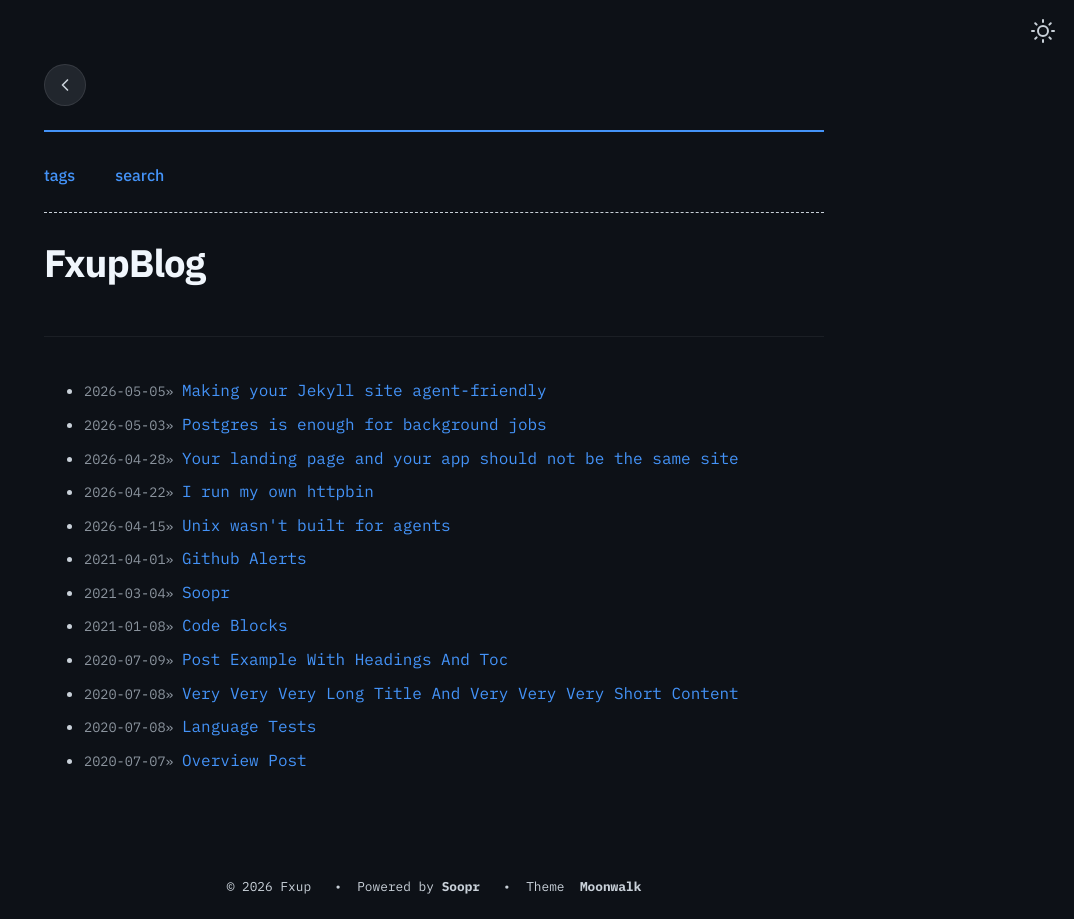
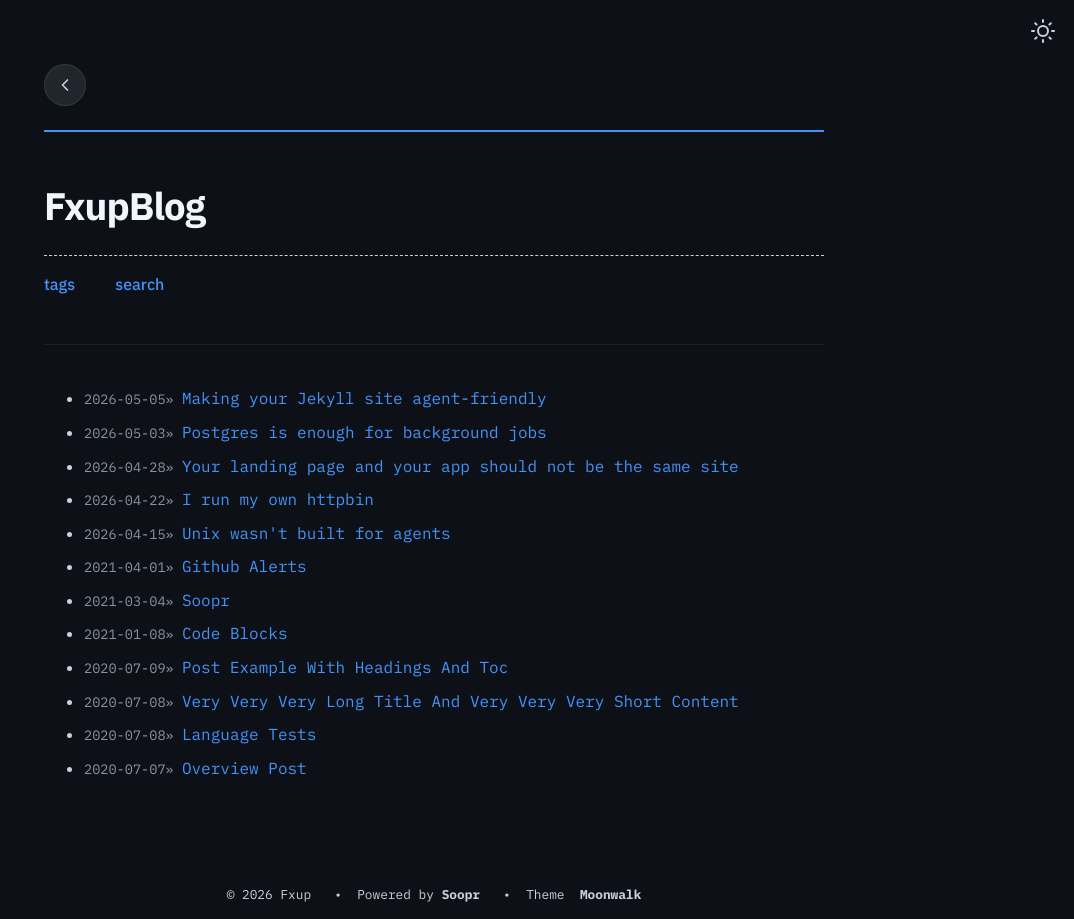
Before and after one commit to FhelloF8848/jekyll-blog, a Jekyll site: the page built from blog.html, in a window 1280 px wide. Shown: the whole page, without its empty margins (206-1280 px from the left). Built offline with Jekyll 4.4.1, drawn with Linux system fonts in a browser that asks for light colours.

Commit message:
Update blog.html

```diff
--- a/_layouts/blog.html
+++ b/_layouts/blog.html
@@ -8,9 +8,11 @@ layout: default
 </a>
 
 <header>
+  <h1>{{ site.title }}</h1>
+  <div class="dashed"></div>
   {% include horizontal_list.html collection=site.data.home.blog_navbar_entries %}
-  <div class="dashed"></div>
-  <h1>{{ site.title }}</h1>
+
+
 </header>
 
 {% include post_list.html %}
```
